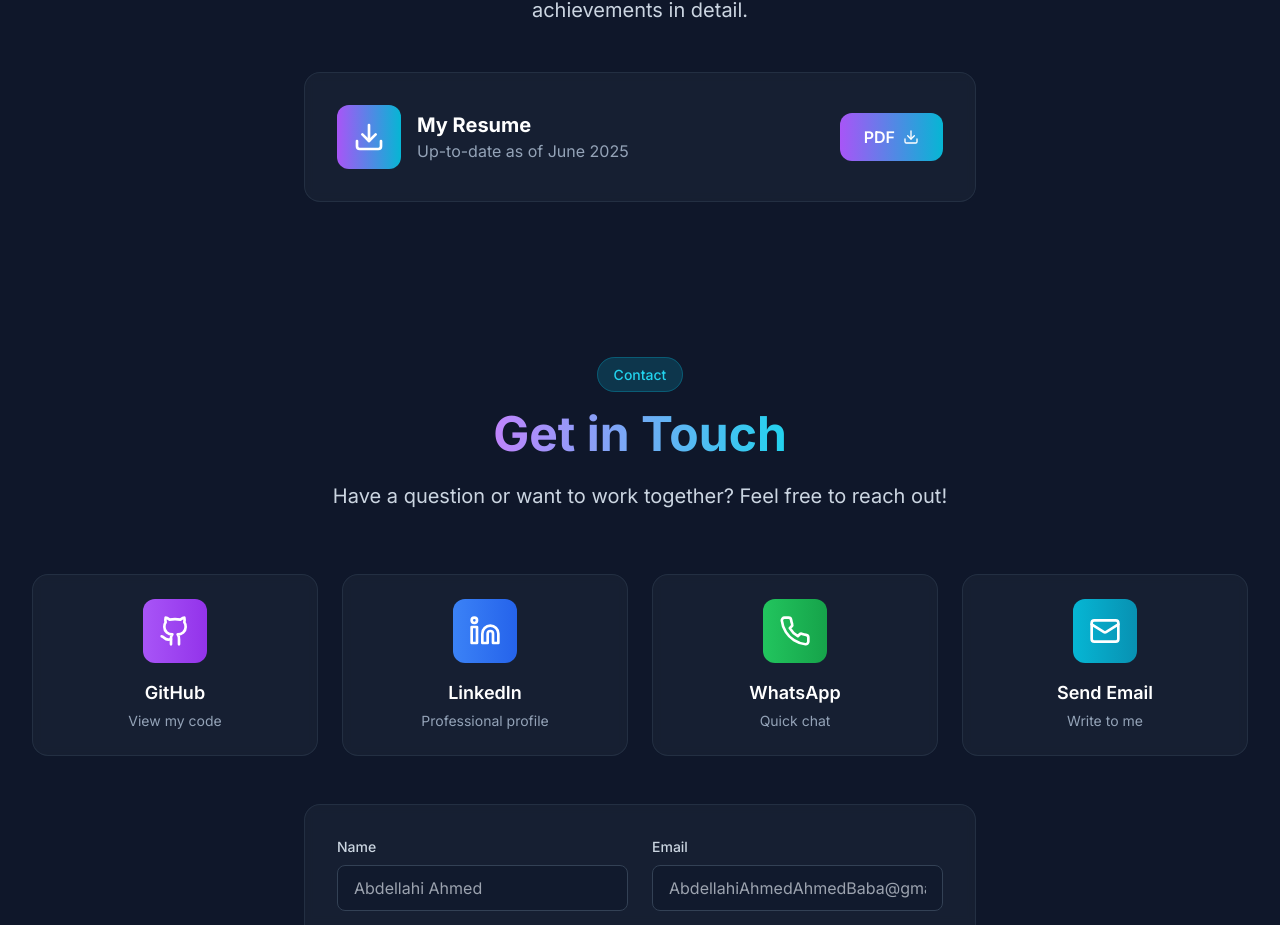
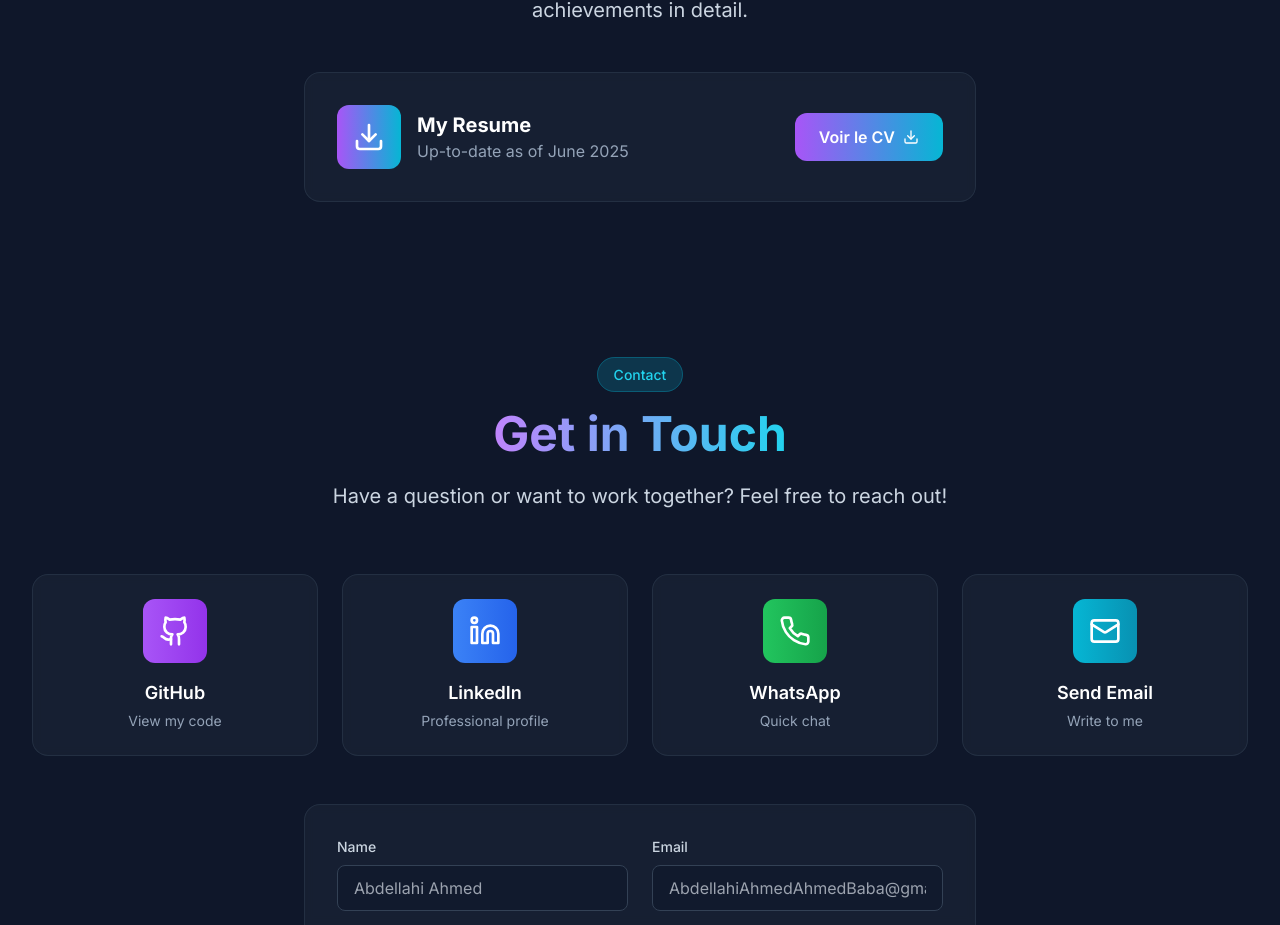
Before and after one commit to AbdellahiAhmed/MyPortfolio, a React (Vite) app: page / in a window 1280 px wide. Shown: the part 5536-6461 px from the top of the page. Built offline with nearby package versions, Linux system fonts and the light colour scheme.

Commit message:
a change in the resume boutton

```diff
--- a/src/components/ResumeSection.tsx
+++ b/src/components/ResumeSection.tsx
@@ -27,9 +27,9 @@ const ResumeSection = () => {
                 <p className="text-slate-700 dark:text-slate-400">Up-to-date as of June 2025</p>
               </div>
             </div>
-            <a href="/public/cv.pdf">
+            <a href="/cv.pdf" target="_blank" rel="noopener noreferrer">
               <button className="px-6 py-3 bg-gradient-to-r from-purple-500 to-cyan-500 rounded-xl font-semibold transition-all duration-300 hover:scale-105 flex items-center space-x-2">
-                <span>PDF</span>
+                <span>Voir le CV</span>
                 <Download className="h-4 w-4" />
               </button>
             </a>
```
